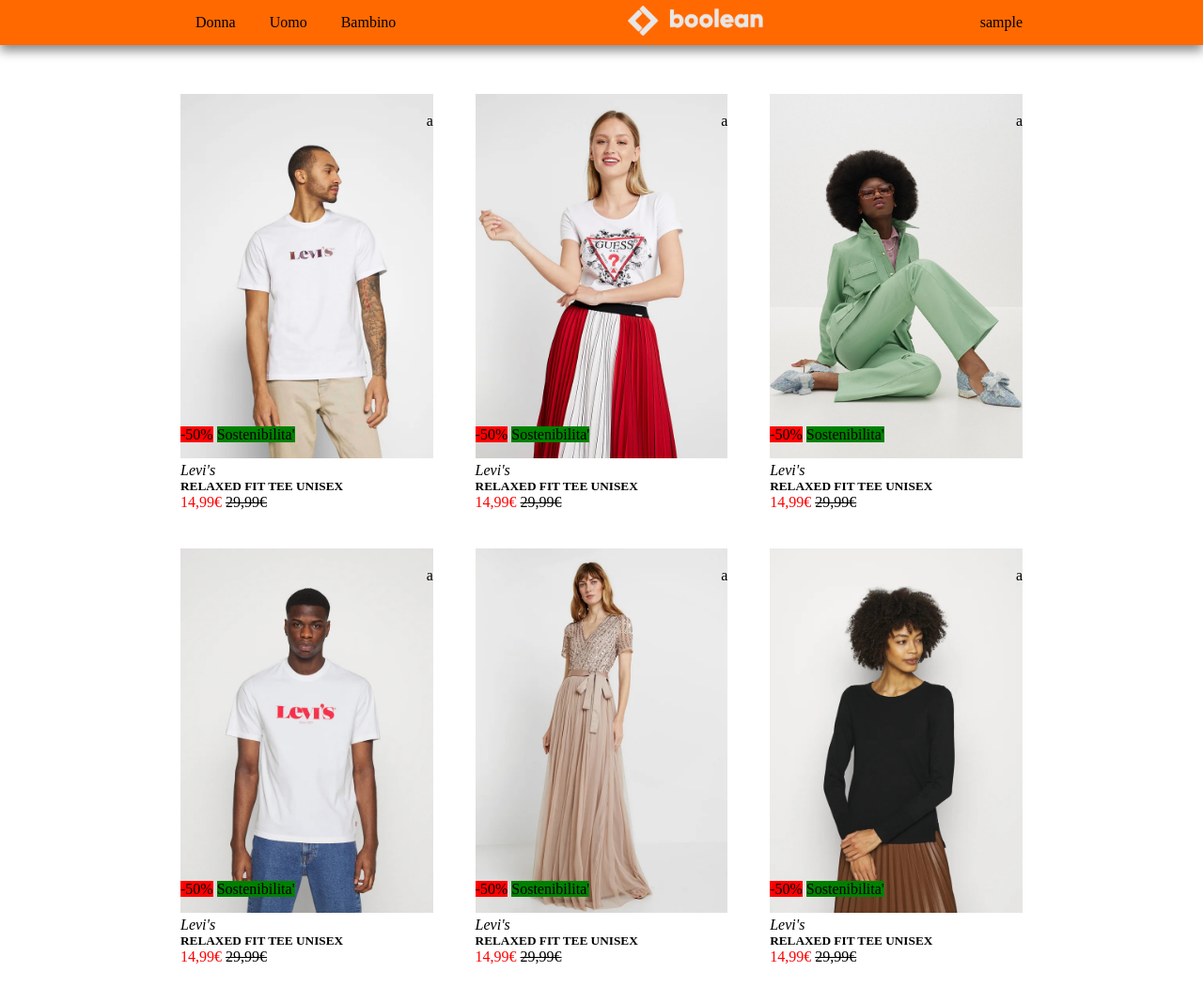
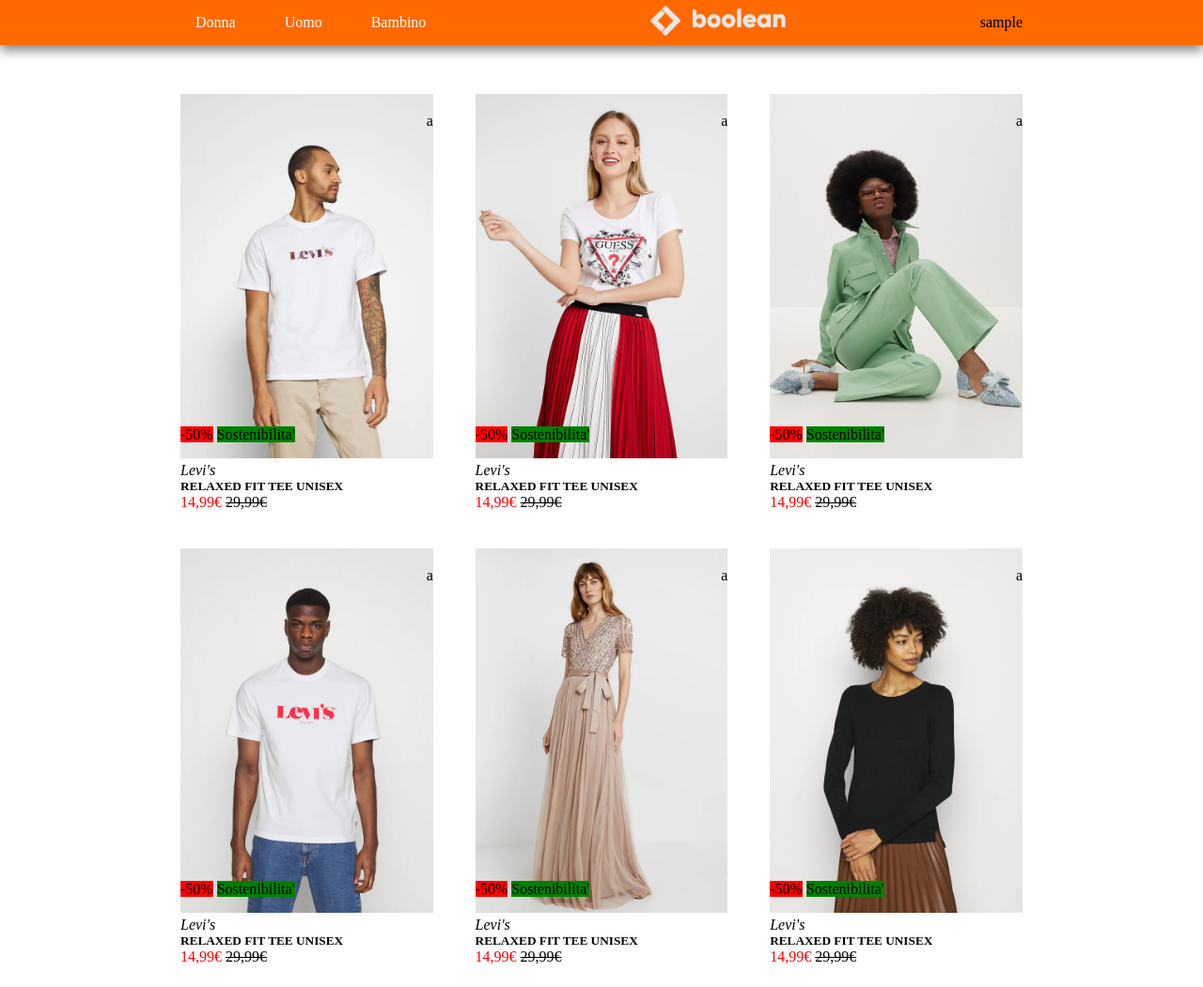
Before and after one commit to Kokkolino/html-css-boolando, a plain HTML site: page index.html in a window 1280 px wide. Shown: the top 1051 px of the page at 94% size. Drawn offline with Linux system fonts and the light colour scheme.

Commit message:
link fix

```diff
--- a/assets/css/style.css
+++ b/assets/css/style.css
@@ -25,6 +25,16 @@
     color: white;
 }
 
+/* common properties */
+a{
+    color: white;
+    text-decoration: none;
+    margin-right: 1em;
+}
+
+a:hover{
+    text-decoration: underline;
+}
 
 /* body content */
 /* header */
--- a/index.html
+++ b/index.html
@@ -13,9 +13,9 @@
         <nav class="container flex f-between auto">
             <!-- clothing gender -->
             <span>
-                <a>Donna</a>
-                <a>Uomo</a>
-                <a>Bambino</a>
+                <a href="">Donna</a>
+                <a href="">Uomo</a>
+                <a href="">Bambino</a>
             </span>
             <span>
                 <img id="logo" src="./assets/img/boolean-logo.png" alt="logo">
```
